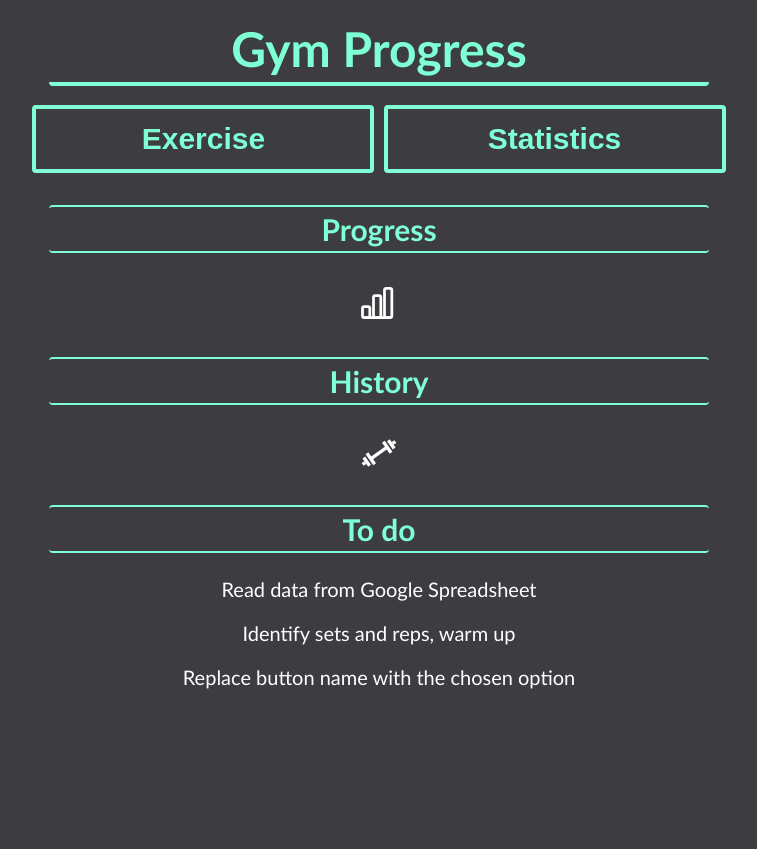
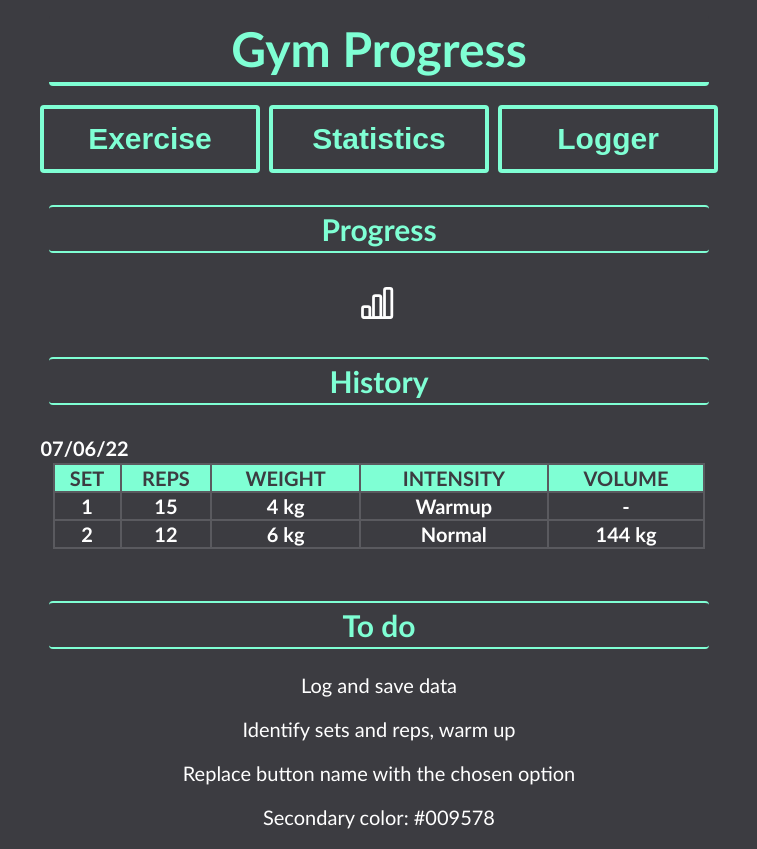
Before and after one commit to nauerm/GymProgress, a plain HTML site: page index.html in a window 1280 px wide. Shown: the whole page, without its empty margins (261-1018 px from the left). Before the commit the page ends 800 px from the top, so only its background shows below. Drawn offline with Linux system fonts and the light colour scheme.

Commit message:
Addition of history table and logger button

```diff
--- a/index.html
+++ b/index.html
@@ -53,7 +53,10 @@
                     <a>Total Workouts</a>
                 </div>
             </div>
-        </div>
+            <div class="dropdown">
+                <button class="dropbtn" onClick="">Logger</button>
+            </div>
+    </div>
         <br>
         <h2>
             Progress
@@ -72,13 +75,42 @@
             <h2>History
             </h2>
             <br><br>
-            <img src="assets/dumbell.svg" style="width: 40px" class="filter-invert">
-            <br><br>
+            <table class="date">
+                <th>07/06/22</th>
+            </table>
+            <table class="history">
+                <thead>
+                    <tr class="h-categories">
+                        <th>SET</th>
+                        <th>REPS</th>
+                        <th>WEIGHT</th>
+                        <th>INTENSITY</th>
+                        <th>VOLUME</th>
+                    </tr>
+                    <tr class="h-content">
+                        <th>1</th>
+                        <th>15</th>
+                        <th>4 kg</th>
+                        <th>Warmup</th>
+                        <th>-</th>
+                    <tr class="h-content">
+                        <th>2</th>
+                        <th>12</th>
+                        <th>6 kg</th>
+                        <th>Normal</th>
+                        <th>144 kg</th>
+                    </tr>
+                </thead>
+            </table>
+            <br>
+            <!-- <img src="assets/dumbell.svg" style="width: 40px" class="filter-invert"> -->
+            <br>
         </div>
         <h2>To do</h2>
-        <p>Read data from Google Spreadsheet</p>
+        <p>Log and save data</p>
         <p>Identify sets and reps, warm up</p>
         <p>Replace button name with the chosen option</p>
+        <p>Secondary color: #009578</p>
         <script src="app.js"></script>
     </body>
 </html>
--- a/style.css
+++ b/style.css
@@ -58,7 +58,7 @@ body
     background-color: rgb(60, 60, 65);
     font-size: 30px;
     border-radius: 4px;
-    min-width:342px;
+    min-width:220px;
     font-weight: bold;
     color: aquamarine;
     padding: 13px 32px;
@@ -72,7 +72,7 @@ body
     z-index: 1;
   }
   .dropbtn:hover {
-    background-color: rgb(90, 90, 95);
+    background-color: rgba(255, 255, 255, 0.1);
     margin: 4px 2px;
     color: aquamarine;
     border: 4px solid aquamarine;
@@ -102,7 +102,7 @@ body
     padding:5px;
   }
   .dropdown-content a:hover {
-    background-color: rgb(90, 90, 95);
+    background-color: rgba(255, 255, 255, 0.1);
     cursor:pointer;
   }
   .show {
@@ -111,3 +111,22 @@ body
   .filter-invert {
     filter: invert(100%);
   }
+  .history{
+    margin:auto;
+    background-color:rgb(90, 90, 95);
+    min-width: 51%;
+  }
+  .h-categories{
+    margin:auto;
+    background-color:aquamarine;
+    color:rgb(60, 60, 65);
+  }
+  .h-content{
+    margin:auto;
+    background-color:rgb(60, 60, 65);
+  }
+  .date{
+    margin:auto;
+    padding-right: 46%;
+    background-color:rgb(60, 60, 65);
+  }
```
